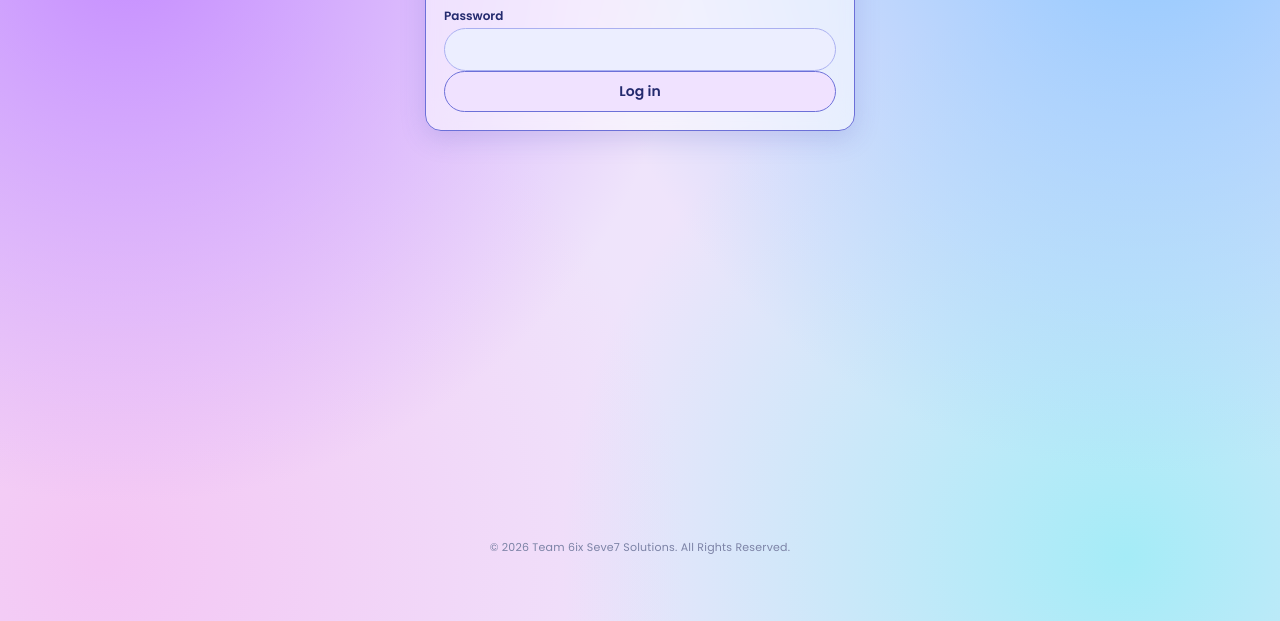
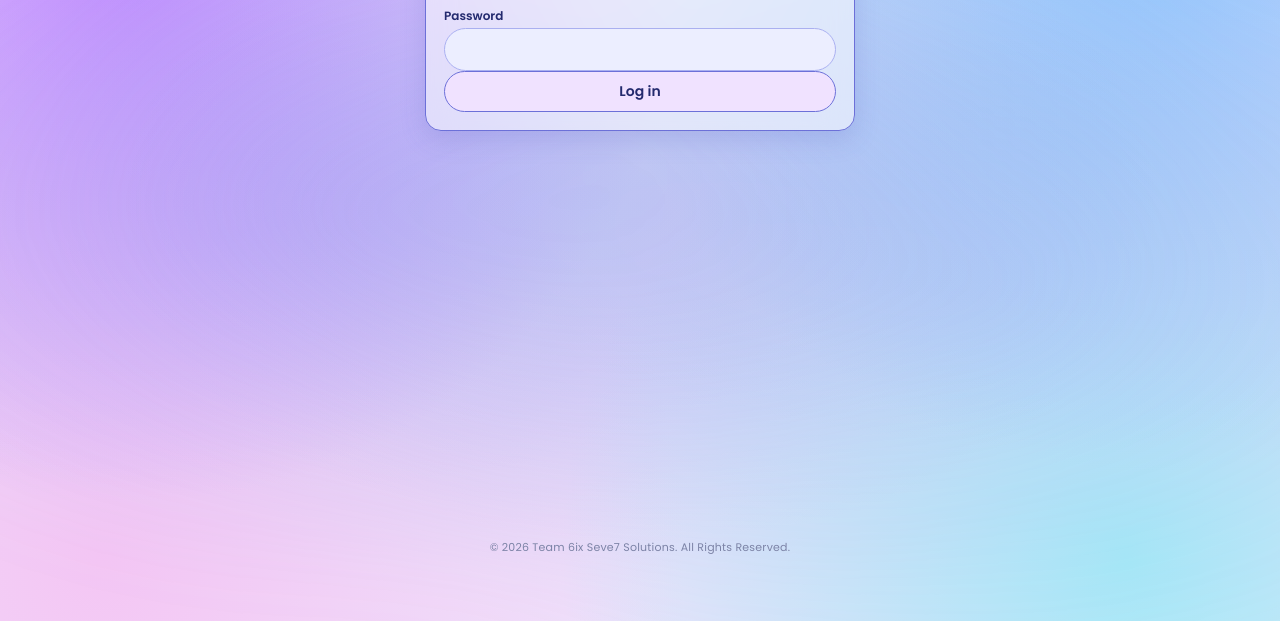
Before and after one commit to WolfieDotPy/SLIIT-Parking, a website: page portal-pages/admin.html in a window 1280 px wide. Shown: the part 179-800 px from the top of the page. Drawn offline with Linux system fonts and the light colour scheme.

Commit message:
Style subtle animated aurora background

```diff
--- a/public/style.css
+++ b/public/style.css
@@ -234,3 +234,70 @@ body>.wrap{position:relative;z-index:2}
   }
   .animation-toggle::before{content:"✧";font-size:27px;line-height:1}
 }
+
+
+/* Soft animated aurora backdrop inspired by Netlify Drop's central panel.
+   Kept entirely behind portal content and controlled by the Effects toggle. */
+body>.ambient-flow-bg{
+  position:fixed;
+  inset:0;
+  z-index:0;
+  overflow:hidden;
+  pointer-events:none;
+  opacity:0;
+  transition:opacity .7s ease;
+  background:
+    radial-gradient(ellipse at 50% 48%,rgba(108,126,238,.13),transparent 58%),
+    radial-gradient(ellipse at 18% 52%,rgba(137,112,231,.10),transparent 44%),
+    radial-gradient(ellipse at 84% 40%,rgba(82,177,221,.10),transparent 46%);
+}
+:root[data-animations="on"] body>.ambient-flow-bg{opacity:1}
+body>.ambient-flow-bg::before{
+  content:"";
+  position:absolute;
+  inset:-35% -20%;
+  background:
+    repeating-linear-gradient(90deg,transparent 0 34px,rgba(112,137,225,.035) 35px,transparent 37px 72px),
+    radial-gradient(ellipse at 35% 48%,rgba(93,137,240,.18),transparent 36%),
+    radial-gradient(ellipse at 68% 54%,rgba(165,113,237,.16),transparent 38%),
+    radial-gradient(ellipse at 50% 42%,rgba(76,196,208,.10),transparent 44%);
+  filter:blur(28px);
+  transform:translate3d(-3%,1%,0) rotate(-4deg) scale(1.05);
+  animation:ambientFlowDrift 18s ease-in-out infinite alternate;
+}
+body>.ambient-flow-bg::after{
+  content:"";
+  position:absolute;
+  inset:-20%;
+  background:repeating-linear-gradient(90deg,transparent 0 58px,rgba(255,255,255,.055) 59px,transparent 61px 118px);
+  opacity:.35;
+  filter:blur(9px);
+  transform:translateX(-2%);
+  animation:ambientFlowStreaks 24s linear infinite;
+}
+:root[data-theme="dark"] body>.ambient-flow-bg{
+  background:
+    radial-gradient(ellipse at 50% 48%,rgba(73,91,204,.20),transparent 58%),
+    radial-gradient(ellipse at 18% 52%,rgba(119,79,190,.16),transparent 44%),
+    radial-gradient(ellipse at 84% 40%,rgba(44,154,181,.14),transparent 46%);
+}
+:root[data-theme="dark"] body>.ambient-flow-bg::before{
+  background:
+    repeating-linear-gradient(90deg,transparent 0 34px,rgba(116,144,255,.055) 35px,transparent 37px 72px),
+    radial-gradient(ellipse at 35% 48%,rgba(63,104,220,.25),transparent 36%),
+    radial-gradient(ellipse at 68% 54%,rgba(142,88,214,.22),transparent 38%),
+    radial-gradient(ellipse at 50% 42%,rgba(42,177,190,.15),transparent 44%);
+}
+@keyframes ambientFlowDrift{
+  0%{transform:translate3d(-4%,-2%,0) rotate(-5deg) scale(1.04)}
+  50%{transform:translate3d(2%,3%,0) rotate(2deg) scale(1.10)}
+  100%{transform:translate3d(5%,-1%,0) rotate(-2deg) scale(1.06)}
+}
+@keyframes ambientFlowStreaks{
+  0%{transform:translateX(-3%)}
+  100%{transform:translateX(3%)}
+}
+@media(prefers-reduced-motion:reduce){
+  body>.ambient-flow-bg::before,body>.ambient-flow-bg::after{animation:none!important}
+  body>.ambient-flow-bg{transition:none}
+}
```
